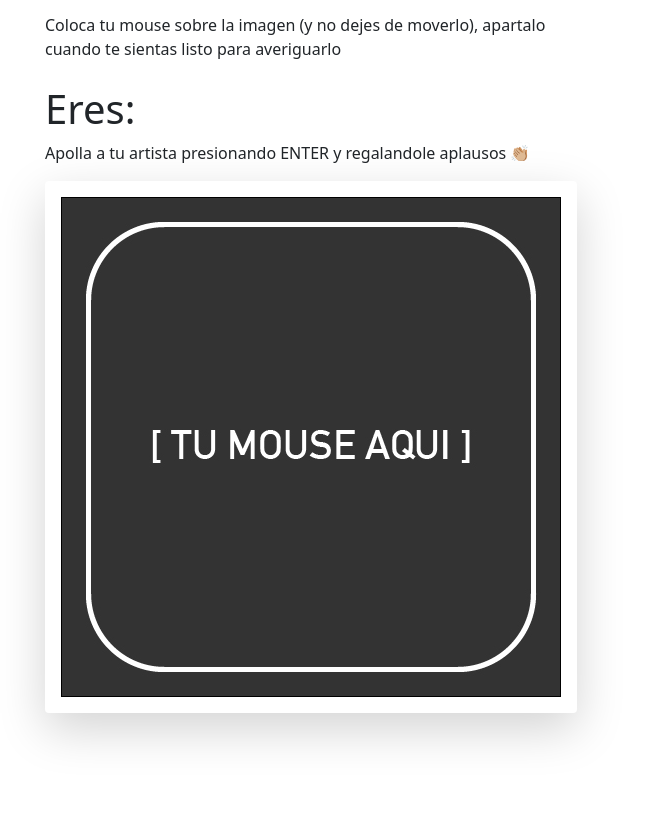
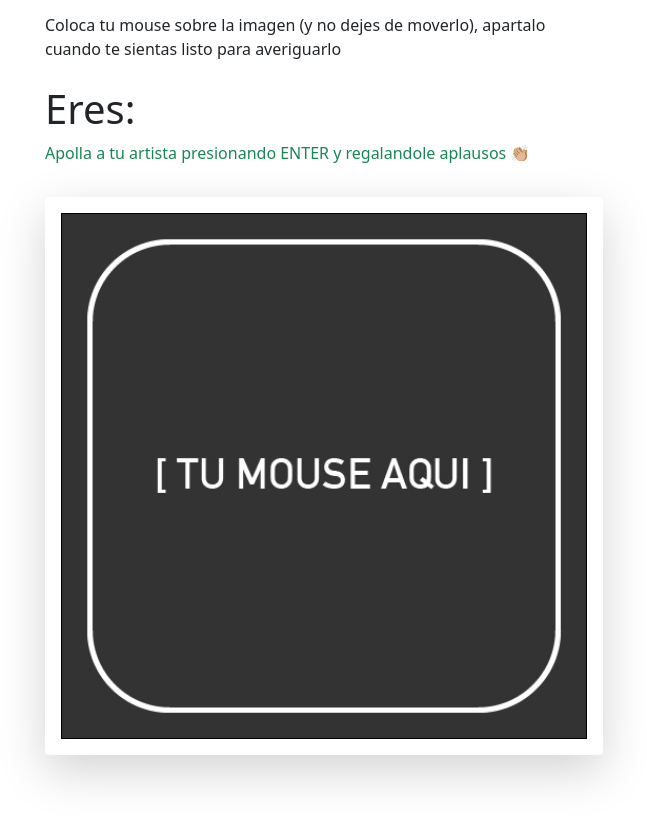
Before and after one commit to jackzorola10/fetch-entregaFinal-javascriptZorola, a plain HTML site: page index.html in a window 1280 px wide. Shown: the part 1445-2268 px from the top of the page, without its empty margins (316-963 px from the left). Drawn offline with nearby package versions, Linux system fonts and the light colour scheme.

Commit message:
Small fixes on styles and removed some commented unused code

```diff
--- a/index.html
+++ b/index.html
@@ -78,9 +78,9 @@
         <h2 class="mt-5">¿Quieres saber que artista de la playlist eres?</h2>
         <p class="">Coloca tu mouse sobre la imagen (y no dejes de moverlo), apartalo cuando te sientas listo para averiguarlo</p>
 
-        <section id="artistTest" >
+        <section id="artistTest" class="d-flex flex-column justify-content-center" >
             <h1 id="eres">Eres: </h1>
-            <p>Apolla a tu artista presionando ENTER y regalandole aplausos 👏🏼</p>
+            <p class="text-success">Apolla a tu artista presionando ENTER y regalandole aplausos 👏🏼</p>
             <p id="responseOnEnter"></p>
             <img id="imageForTest" src="images/band0.jpg" alt="" class="shadow-lg p-3 mb-5 bg-body rounded">
         </section>
@@ -116,24 +116,3 @@
 
 </body>
 </html>
-
-
-
-
-
-<!--     <div class="wrapper">
-            <label for="song-name">Nombre de la canción</label>
-            <input id="song-name" type="text" name="song-name" placeholder="Song Name"/>
-            <label for="song-name">Nombre del autor</label>
-            <input id="author-name" type="text" name="author-name" placeholder="Author Name"/>
-            <label for="song-name">Genero</label>
-            <select id="song-genre" name="song-genre">
-                <option value="" placeholder="Select!"></option>
-                <option value="Rock">Rock</option>
-                <option value="Pop">Pop</option>
-                <option value="KPOP">KPOP</option>
-                <option value="Rap">Rap</option>
-            </select>
-            <button id="save">Save Data</button>
-
-    </div> -->
--- a/script.js
+++ b/script.js
@@ -156,8 +156,6 @@ enterValidation.addEventListener("keypress", (event) => {
 
 render();
 
-
-// TO SOLVE: Instalar bootstrap to make it presentable
 // TO SOLVE: Make it so the filter is the only thing from which you can select in the section below
 // Make connection with email post https://www.emailjs.com/
 
```
